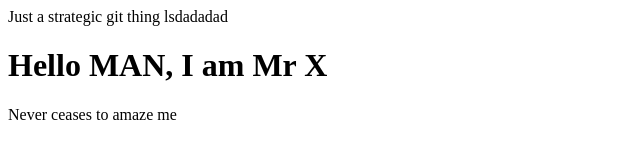
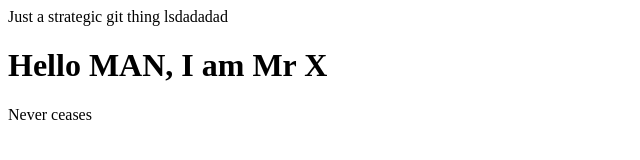
Before and after one commit to webchatters/gitCheck, a plain HTML site: page index.html in a window 1280 px wide. Shown: the full height of the page, 0-640 px from the left. Drawn offline with Linux system fonts and the light colour scheme.

Commit message:
modify commit

```diff
--- a/index.html
+++ b/index.html
@@ -10,6 +10,6 @@
   </head>
   <body>
     <h1>Hello MAN, I am Mr X</h1>
-    <po>Never ceases to amaze me</po>
+    <po>Never ceases </po>
   </body>
 </html>
```
